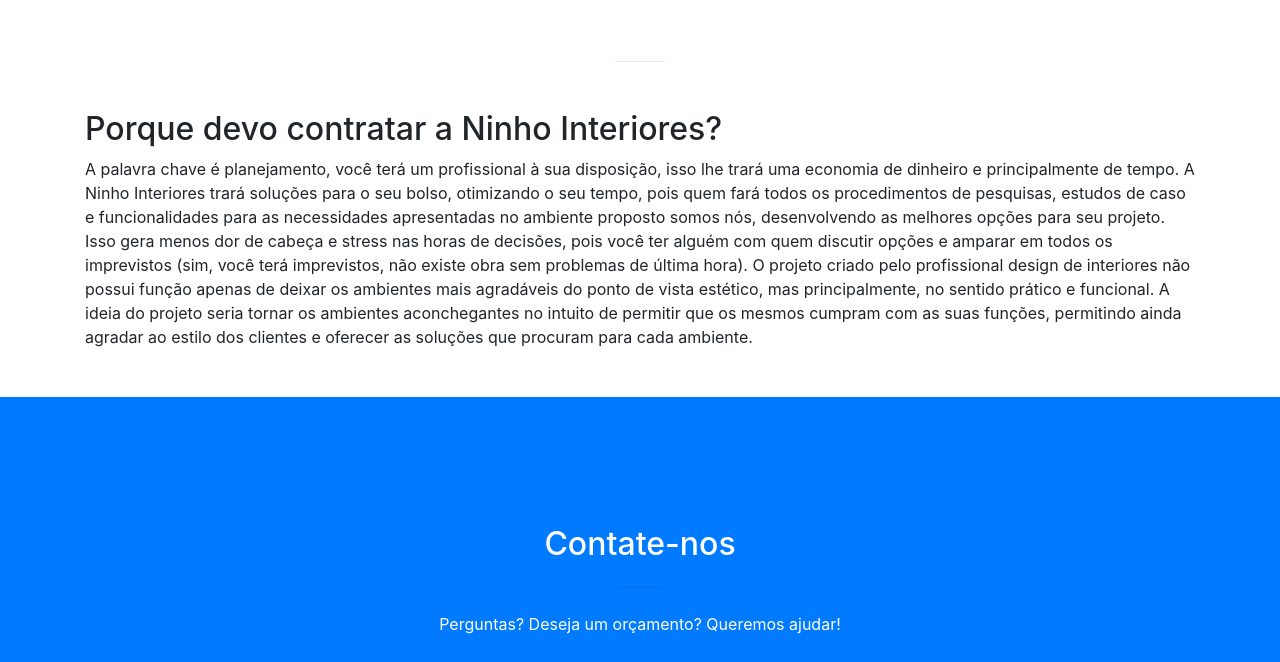
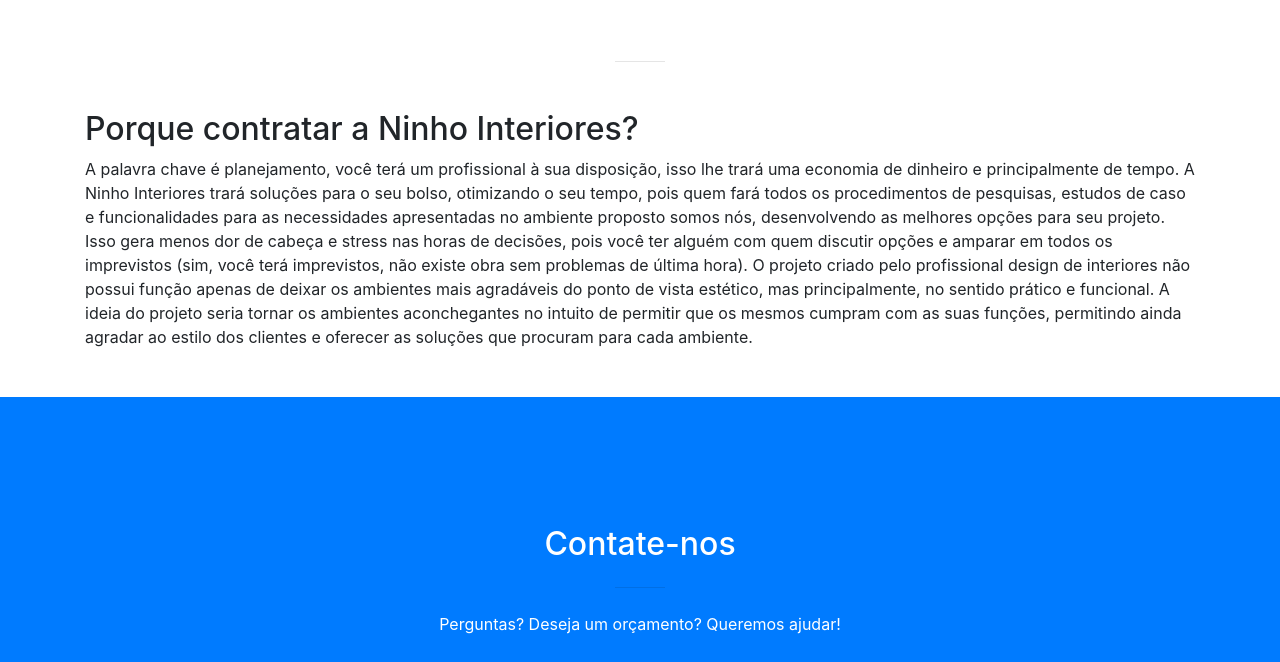
Before and after one commit to ninhointeriores/ninhointeriores.github.io, a website with bundled scripts: page about.html in a window 1280 px wide. Shown: the part 1806-2468 px from the top of the page. Built offline with nearby package versions, Linux system fonts and the light colour scheme.

Commit message:
Update about.html

```diff
--- a/about.html
+++ b/about.html
@@ -124,7 +124,7 @@
       <div class="container">
         <div class="row">
           <div class="col-lg-12">
-            <h2 class="section-heading">Porque devo contratar a Ninho Interiores?</h2>
+            <h2 class="section-heading">Porque contratar a Ninho Interiores?</h2>
           </div>
         </div>
       </div>
```
